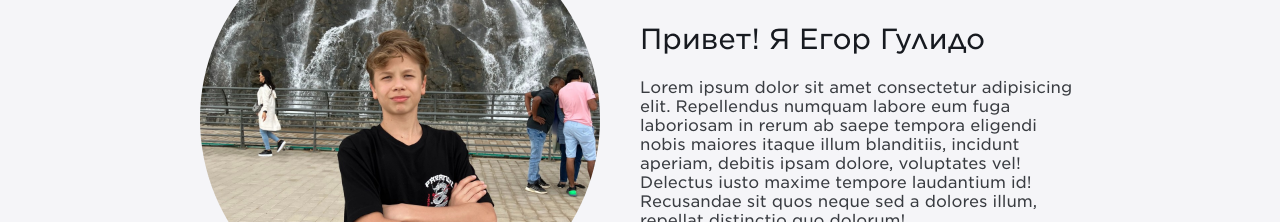
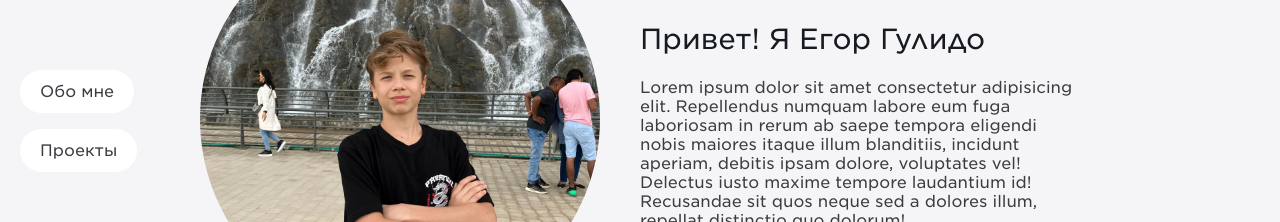
Before and after one commit to Egor-oop/personal_website, a React (Create React App) app in the folder personal/: page / in a window 1280 px wide. Shown: the part 279-501 px from the top of the page. Built offline with nearby package versions, Linux system fonts and the light colour scheme.

Commit message:
feature: navigation

```diff
--- a/personal/src/App.jsx
+++ b/personal/src/App.jsx
@@ -1,12 +1,14 @@
 import { Main } from "./components/main/Main"
 import { Projects } from "./components/projects/Projects"
+import { Navigation } from "./components/navigatioin/Navigation"
 
 function App() {
     return (
-        <div className=''>
+        <>
+            <Navigation />
             <Main />
             <Projects />
-        </div>
+        </>
     )
 }
 
--- a/personal/src/components/main/Main.jsx
+++ b/personal/src/components/main/Main.jsx
@@ -6,7 +6,10 @@ import avatar from '../../img/m3.jpg'
 
 export const Main = () => {
     return (
-        <section className={`container ${styles['main-section']} ${sectionStyles['lg-section']}`}>
+        <section
+            id='mainSection'
+            className={`container ${styles['main-section']} ${sectionStyles['lg-section']}`}
+        >
             <div className=''>
                 <img src={avatar} alt="Фото" className={styles['avatar']} />
             </div>
--- a/personal/src/components/main/Main.module.scss
+++ b/personal/src/components/main/Main.module.scss
@@ -2,6 +2,7 @@
     display: flex;
     gap: 40px;
     align-items: center;
+    height: 100vh;
 
     &__text {
         display: flex;
--- /dev/null
+++ b/personal/src/components/navigatioin/Navigation.jsx
@@ -0,0 +1,11 @@
+import React from 'react'
+import styles from './Navigation.module.scss'
+
+export const Navigation = () => {
+    return (
+        <nav className={styles['nav']}>
+            <a href='#mainSection'><div className={styles['nav__hlink']}>Обо мне</div></a>
+            <a href='#projectsSection'><div className={styles['nav__hlink']}>Проекты</div></a>
+        </nav>
+    )
+}
--- /dev/null
+++ b/personal/src/components/navigatioin/Navigation.module.scss
@@ -0,0 +1,28 @@
+@use '../../index.scss' as ind;
+
+.nav {
+    position: fixed;
+    display: flex;
+    flex-direction: column;
+    gap: 16px;
+
+    // top: 50%; left: 20px; translate: translate(-50%, -50%);
+    top: 50%;
+    margin-left: 20px;
+    transform: translate(0, -50%);
+
+    &__hlink {
+        background-color: #ffffff;
+        padding: 12px 20px;
+        border-radius: 50px;
+        display: inline-block;
+    }
+}
+
+.nav>a {
+    color: ind.$darkTextFont;
+}
+
+.nav>a:hover {
+    color: ind.$darkHeadFont;
+}
--- a/personal/src/components/projects/Projects.jsx
+++ b/personal/src/components/projects/Projects.jsx
@@ -4,7 +4,10 @@ import sectionStyles from '../../section.module.scss'
 
 export const Projects = () => {
     return (
-        <section className={`container ${styles['projects-section']} ${sectionStyles['dr-section']}`}>
+        <section
+            id='projectsSection'
+            className={`container ${styles['projects-section']} ${sectionStyles['dr-section']}`}
+        >
             <span className='heading heading2 dr-th'>Проекты</span>
             <p>oshdj</p>
         </section>
--- a/personal/src/index.scss
+++ b/personal/src/index.scss
@@ -9,6 +9,10 @@ $darkTextFont: #393c41;
 
 * {
     margin: 0;
+}
+
+html {
+    scroll-behavior: smooth;
 }
 
 body {
@@ -25,7 +29,6 @@ h1 {
 }
 
 section {
-    height: 100vh;
     padding: 100px 0;
 }
 
```
